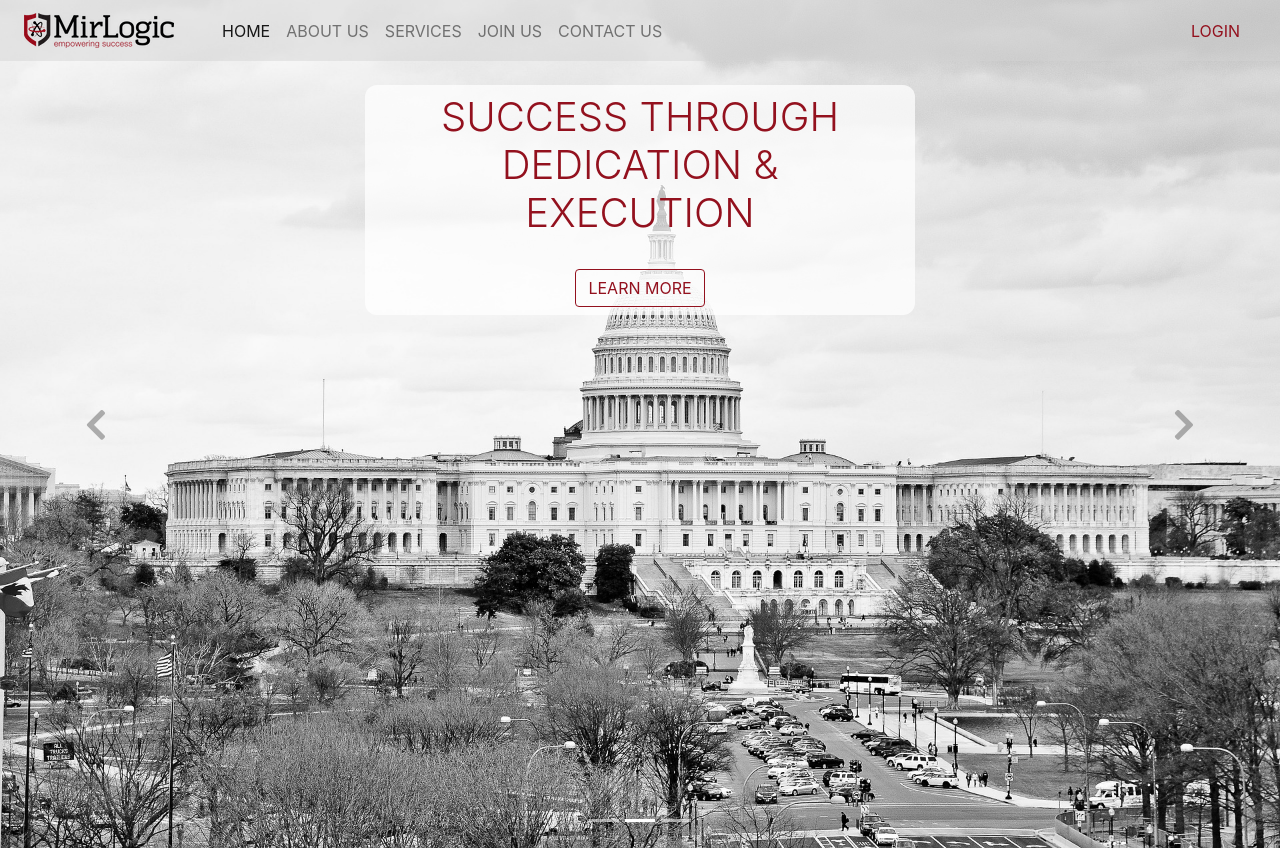
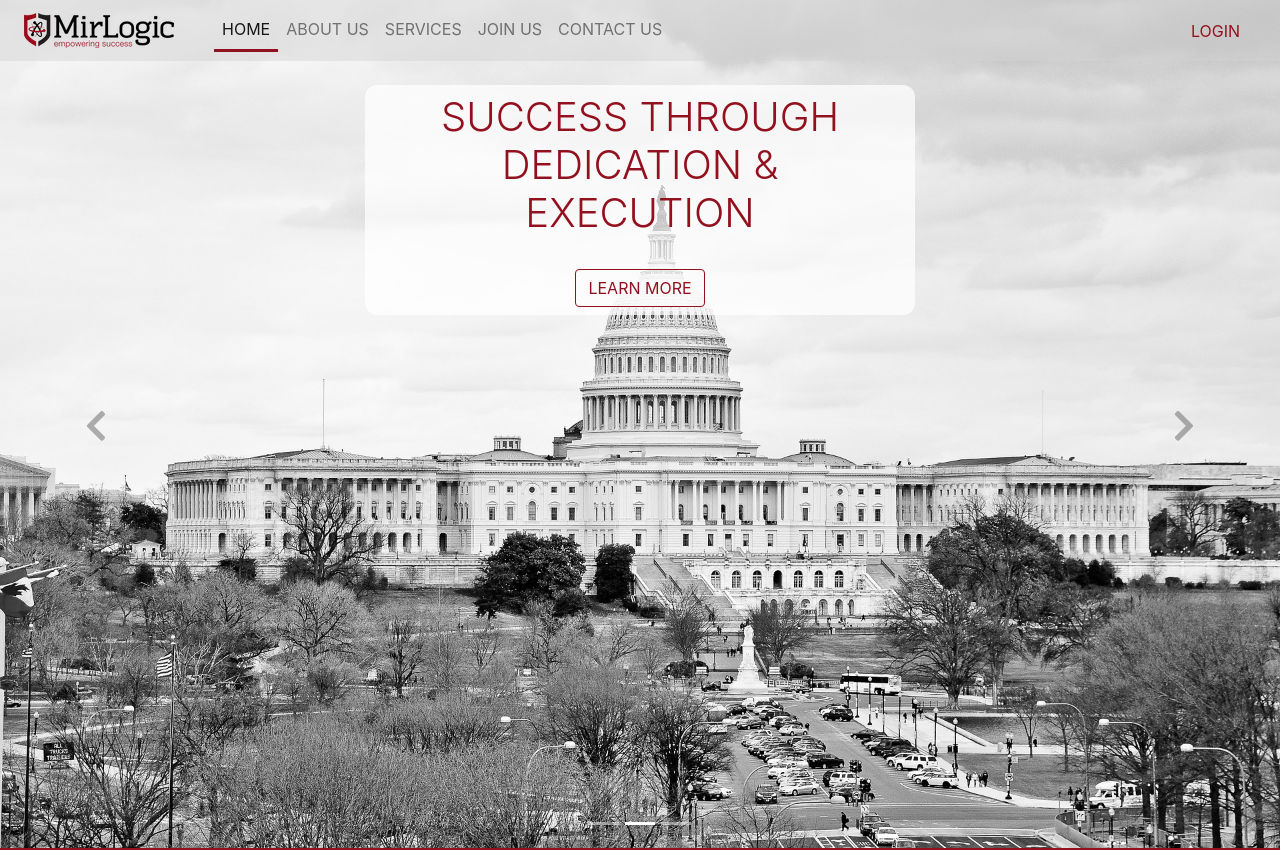
Before and after one commit to MSC-Eliram/mir_website, a React (Create React App) app: page / in a window 1280 px wide. Shown: the top 850 px of the page. Built offline with nearby package versions, Linux system fonts and the light colour scheme.

Commit message:
active class change

```diff
--- a/src/components/Navbar.css
+++ b/src/components/Navbar.css
@@ -19,6 +19,10 @@
 
 .original {
     transition: ease-in 0.4s;
+}
+
+.active {
+    border-bottom: 3px solid #93111e;
 }
 
 /* .nav-item .underLine {
```
